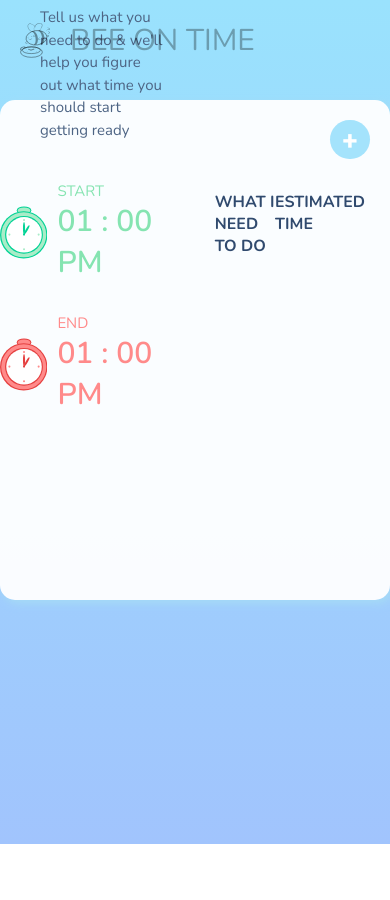
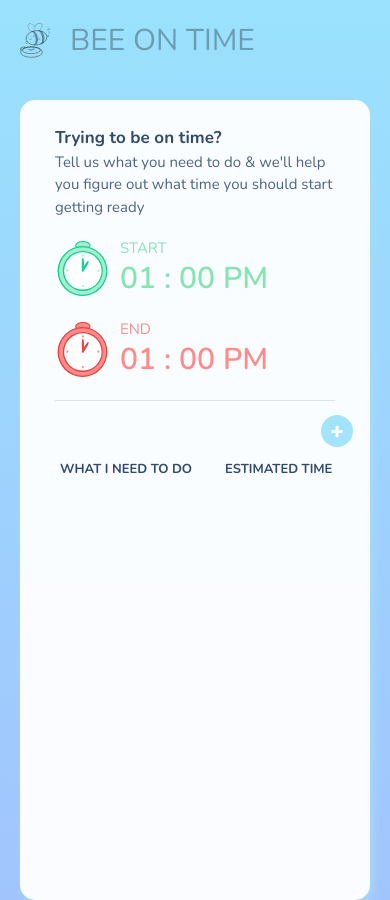
Before and after one commit to vhluu/bee-on-time, a React (Create React App) app: page / in a window 390 px wide. Both pictures are taken after a click on the link "Get Started". Before the commit the page ends 844 px from the top, so only its background shows below. Built offline with nearby package versions, Linux system fonts and the light colour scheme.

Commit message:
main page responsivenesss

```diff
--- a/src/App.css
+++ b/src/App.css
@@ -103,10 +103,10 @@ main {
 }
 
 .main-wrapper {
-  display: flex;
   border-radius: 15px;
   box-shadow: 3px 3px 10px #a6dcf5;
   background: rgba(255,255,255,0.95);
+  margin: 0 20px;
 }
 
 .clickable {
@@ -116,10 +116,10 @@ main {
 /* List */
 .list {
   color: #3FC7FF;
-  padding: 55px 25px;
+  padding: 23px 0;
+  border-top: 1px solid rgba(0,0,0,0.1);
   height: 500px;
   width: 80%;
-  max-width: 400px;
   position: relative;
   margin: 0 auto;
 }
@@ -127,6 +127,7 @@ main {
 .list-header {
   display: flex;
   font-weight: 700;
+  font-size: 13px;
   color: #b0bec5;
   text-transform: uppercase;
   font-family: 'Nunito', sans-serif;
@@ -168,8 +169,6 @@ main {
   position: absolute;
   z-index: 100;
   top: 0;
-  left: -350px;
-  width: 800px;
   height: 450px;
   padding: 40px;
   background: #fff;
@@ -225,29 +224,24 @@ main {
 .add-btn {
   background: #a4e3fc;
   color: #fff;
-  width: 40px;
   text-align: center;
   border-radius: 50px;
   position: absolute;
-  top: 20px;
-  right: 20px;
   font-family: 'PT Sans', sans-serif;
   font-weight: 700;
   font-size: 30px;
+  width: 32px;
+  font-size: 25px;
+  top: 14px;
+  right: -18px;
 }
 
 /* Time on Main Page */
 .time-wrapper {
   color: #fff;
-  height: 200px;
   width: 80%;
-  display: flex;
-  flex-direction: column;
-  align-items: center;
-  justify-content: center;
   font-size: 30px;
   margin: 0 auto;
-  max-width: 400px;
 }
 
 .time-wrapper svg {
@@ -260,14 +254,15 @@ main {
   display: flex;
   flex-direction: row;
   align-items: center;
-  margin-bottom: 30px;
+  margin-bottom: 20px;
   font-weight: 600;
   font-family: 'Nunito', sans-serif;
-  justify-content: space-between;
+  justify-content: start;
 }
 
 .start-time {
   color: #85e4b1;
+  padding-top: 20px;
 }
 
 .end-time {
@@ -323,9 +318,9 @@ input[type="number"] {
 
 .main-desc {
   font-size: 15px;
-  padding: 0 20px 40px 40px;
   color: #4d6484;
   line-height: 1.5;
+  padding: 25px 0 0 0;
 }
 
 .main-desc span {
@@ -394,18 +389,42 @@ input[type="number"] {
     padding-top: 0;
   }
 
+  .main-wrapper {
+    display: flex;
+  }
+
+  .main-desc {
+    padding: 0 20px 40px 40px;
+  }
+
   .list {
+    border: 0;
+    padding: 55px 25px;
     width: 450px;
     max-width: 450px;
     margin: 0;
   }
 
+  .list-header {
+    font-size: 16px;
+  }
+
+  .list-form {
+    left: -350px;
+    width: 800px;
+  }
+
   .time-wrapper {
     width: 350px;
+    height: 200px;
     margin: 0;
     max-width: 450px;
     height: 500px;
     font-size: 40px;
+    display: flex;
+    flex-direction: column;
+    align-items: center;
+    justify-content: center;
   }
 
   .time-wrapper svg {
@@ -414,7 +433,23 @@ input[type="number"] {
     height: 75px;
   }
 
+  .start-time {
+    padding-top: 0;
+  }
+
+  .start-time, .end-time {
+    justify-content: space-between;
+    margin-bottom: 30px;
+  }
+
   .time-input select, #time-divider {
     font-size: 54px;
   }
+
+  .add-btn {
+    width: 40px;
+    top: 20px;
+    right: 20px;
+    font-size: 30px;
+  }
 }
```
